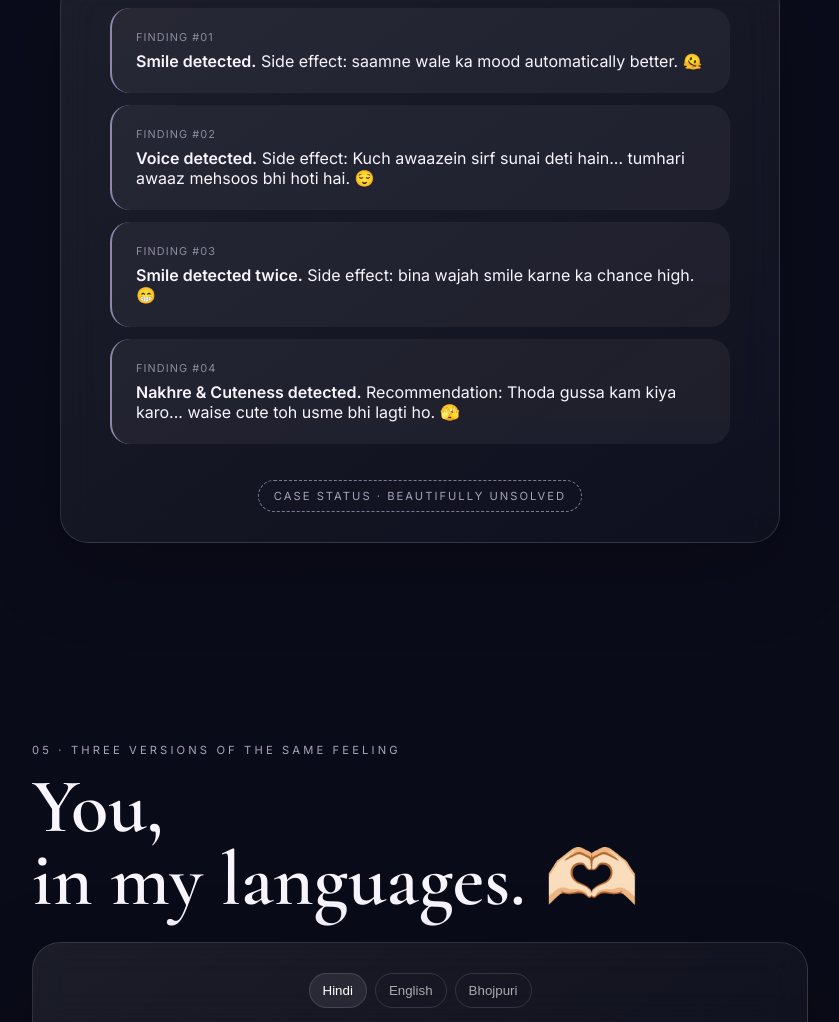
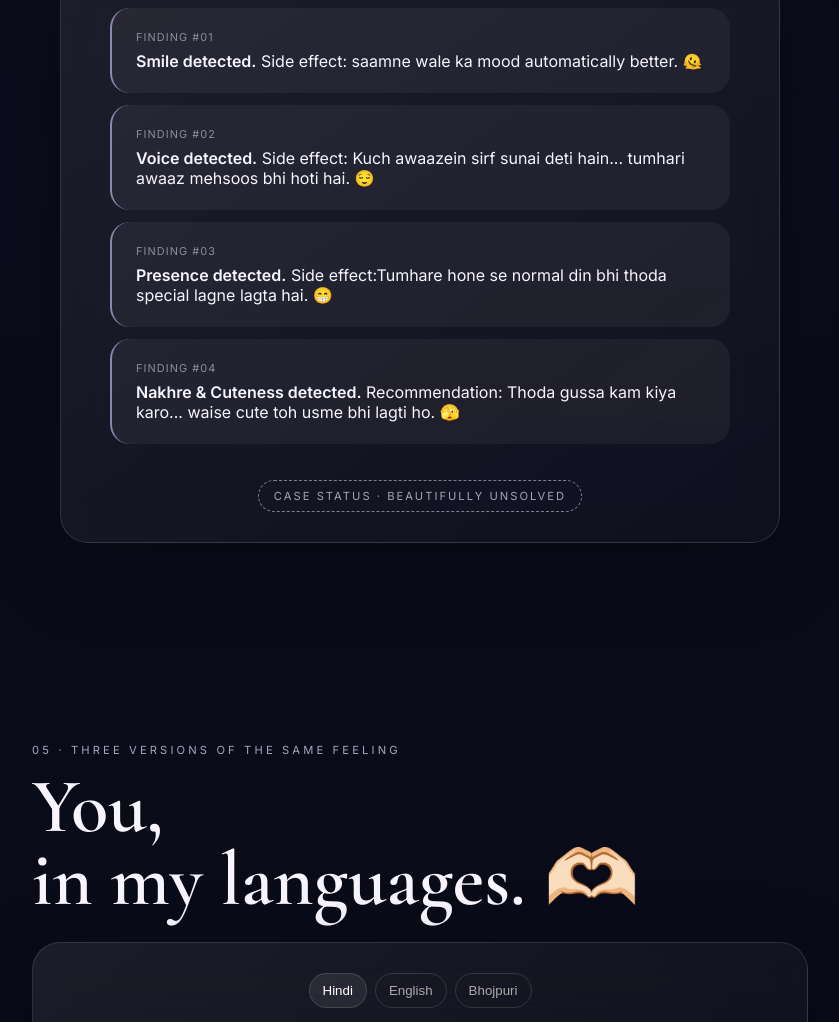
Before and after one commit to shaikhaadil0-lgtm/BIRTHDAY-PROJECT, a plain HTML site: page index.html in a window 1280 px wide. Shown: the part 3894-4916 px from the top of the page, without its empty margins (220-1059 px from the left). Drawn offline with nearby package versions, Linux system fonts and the light colour scheme.

Commit message:
Update index.html

```diff
--- a/index.html
+++ b/index.html
@@ -234,7 +234,7 @@ audio{width:100%;margin:18px 0 8px;filter:invert(1) opacity(.8)}.note{font-size:
   <div class="card evidence">
     <div class="chat"><small>Finding #01</small><b>Smile detected.</b> Side effect: saamne wale ka mood automatically better. 🫠</div>
     <div class="chat"><small>Finding #02</small><b>Voice detected.</b> Side effect: Kuch awaazein sirf sunai deti hain... tumhari awaaz mehsoos bhi hoti hai. 😌</div>
-    <div class="chat"><small>Finding #03</small><b>Smile detected twice.</b> Side effect: bina wajah smile karne ka chance high. 😁</div>
+    <div class="chat"><small>Finding #03</small><b>Presence detected.</b> Side effect:Tumhare hone se normal din bhi thoda special lagne lagta hai. 😁</div>
     <div class="chat"><small>Finding #04</small><b>Nakhre & Cuteness detected.</b> Recommendation: Thoda gussa kam kiya karo... waise cute toh usme bhi lagti ho. 🫣</div>
     <div class="stamp">CASE STATUS · BEAUTIFULLY UNSOLVED</div>
   </div>
```
